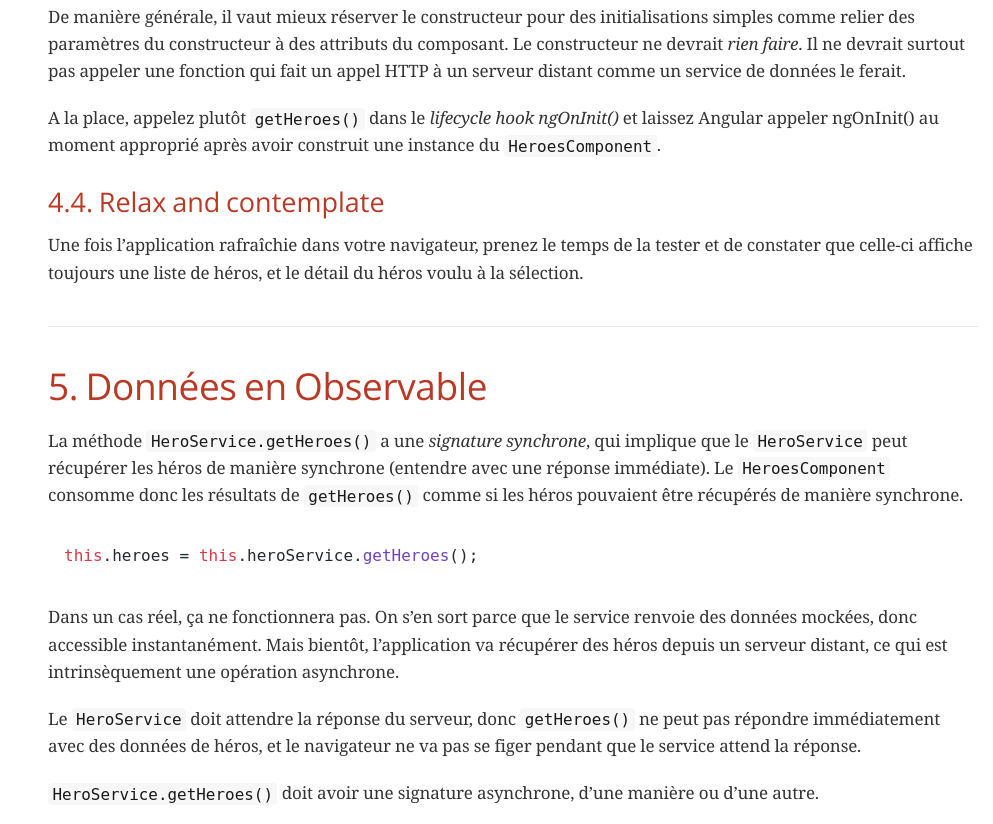
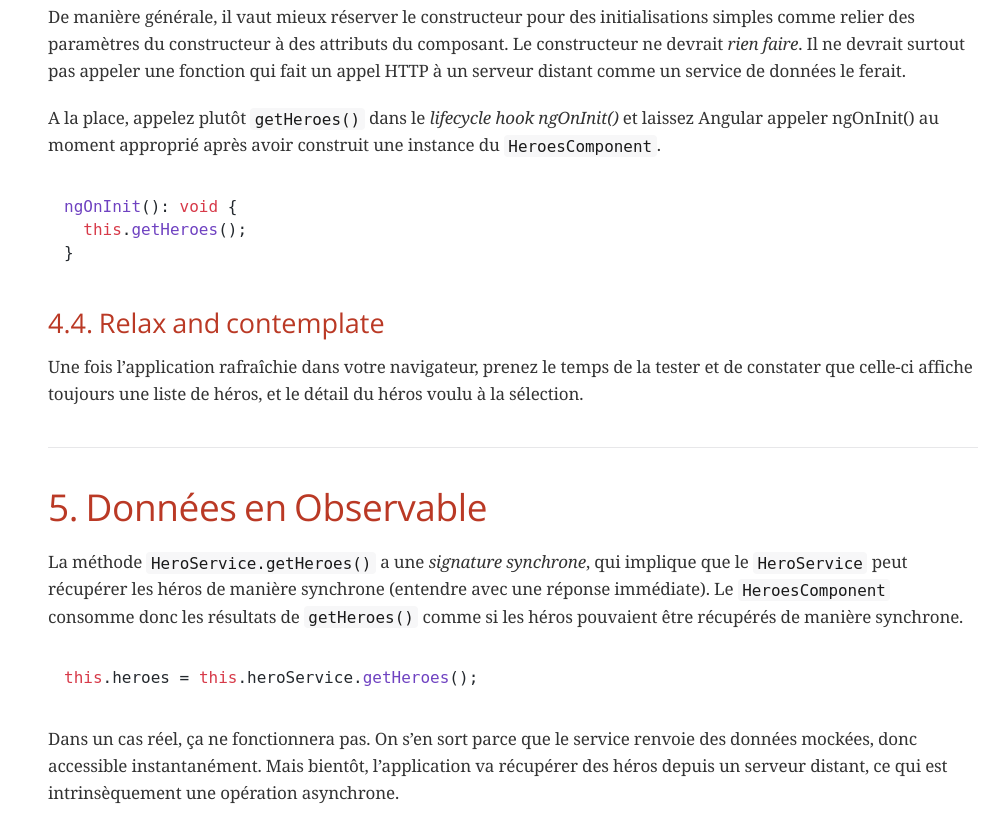
Before and after one commit to bisonfoutu/ng-sw-heroes, a website: page html/5-services.html in a window 1280 px wide. Shown: the part 3375-4199 px from the top of the page, without its empty margins (287-1280 px from the left). Drawn offline with nearby package versions, Linux system fonts and the light colour scheme; a web font is replaced by a local one.

Commit message:
fix(Services): add example for ngOnInit since it's not generated anymore

```diff
--- a/html/5-services.html
+++ b/html/5-services.html
@@ -645,6 +645,13 @@ Le constructeur ne devrait <em>rien faire</em>. Il ne devrait surtout pas appele
 <div class="paragraph">
 <p>A la place, appelez plutôt <code>getHeroes()</code> dans le <em>lifecycle hook ngOnInit()</em> et laissez Angular appeler ngOnInit() au moment approprié après avoir construit une instance du <code>HeroesComponent</code>.</p>
 </div>
+<div class="listingblock">
+<div class="content">
+<pre class="highlightjs highlight"><code data-lang="javascript" class="language-javascript hljs">ngOnInit(): void {
+  this.getHeroes();
+}</code></pre>
+</div>
+</div>
 </div>
 <div class="sect2">
 <h3 id="_relax_and_contemplate"><a class="anchor" href="#_relax_and_contemplate"></a><a class="link" href="#_relax_and_contemplate">4.4. Relax and contemplate</a></h3>
@@ -938,7 +945,7 @@ Cliquez sur le bouton, et il devrait disparaître (jusqu&#8217;au prochain recha
 </div>
 <div id="footer">
 <div id="footer-text">
-Last updated 2023-02-10 09:05:21 +0100
+Last updated 2023-02-10 09:38:06 +0100
 </div>
 </div>
 <link rel="stylesheet" href="https://cdnjs.cloudflare.com/ajax/libs/highlight.js/9.15.6/styles/github.min.css">
```
Also changed, not shown: 1 other file.
